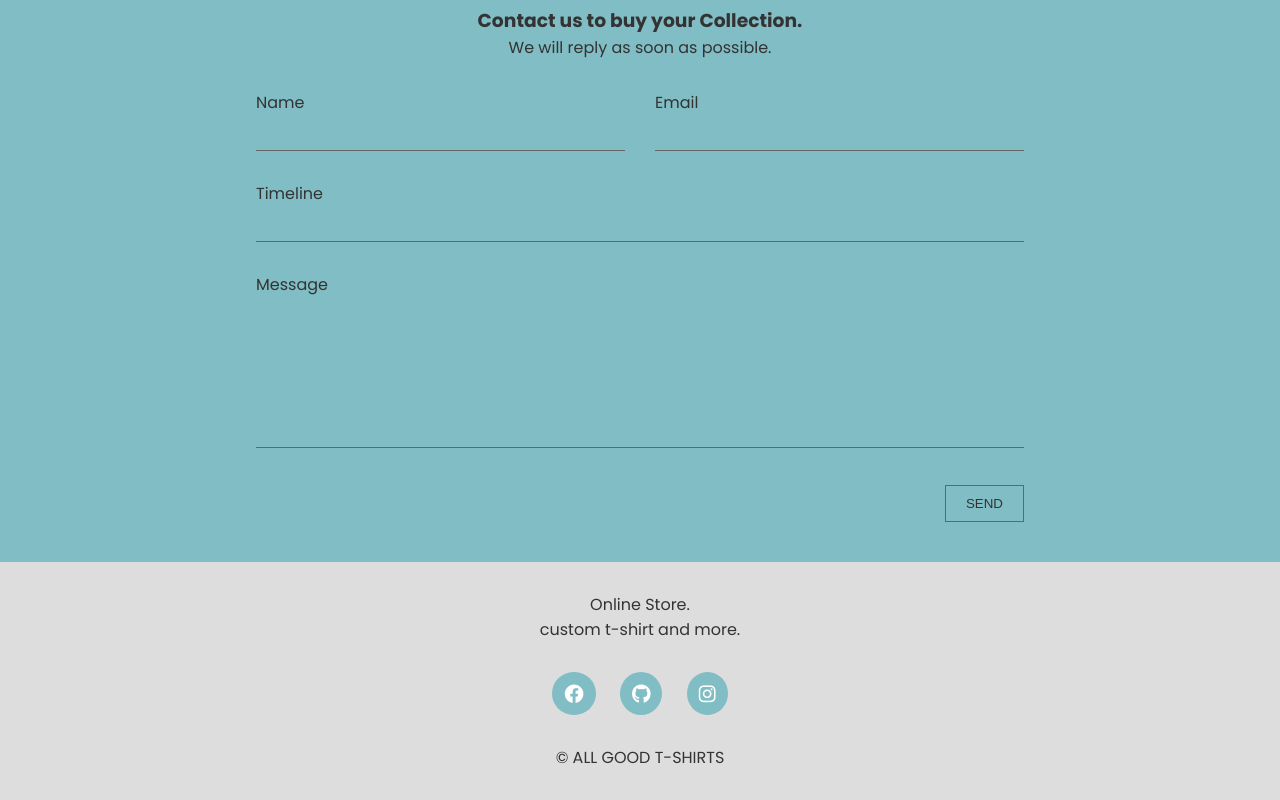
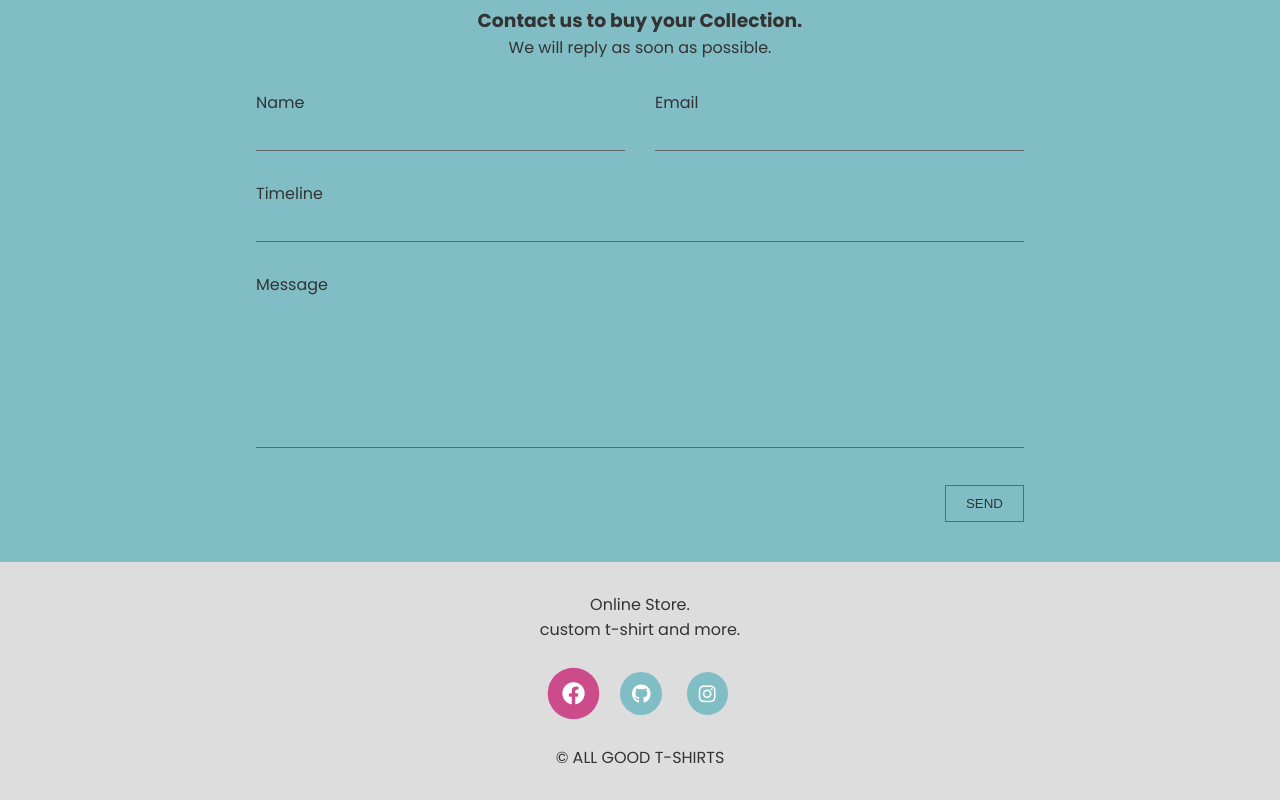
Before and after one commit to HamidAhmidat/NEA-CSS-Build-a-page-responsive-1, a plain HTML site: page index.html in a window 1280 px wide. In both pictures the pointer is over the icon 574 px from the left and 3887 px from the top of the page. Shown: the part 3194-3994 px from the top of the page. Drawn offline with Linux system fonts and the light colour scheme.

Commit message:
added hover effects*

```diff
--- a/style.css
+++ b/style.css
@@ -196,6 +196,11 @@ i {
   padding: 12px;
   background-color: #80bdc4;
   border-radius: 50%;
+  transition: all 0.3s ease-in-out;
+}
+i:hover {
+  background-color: #cc4b8b;
+  scale: 1.2;
 }
 footer {
   width: 75vw;
```
